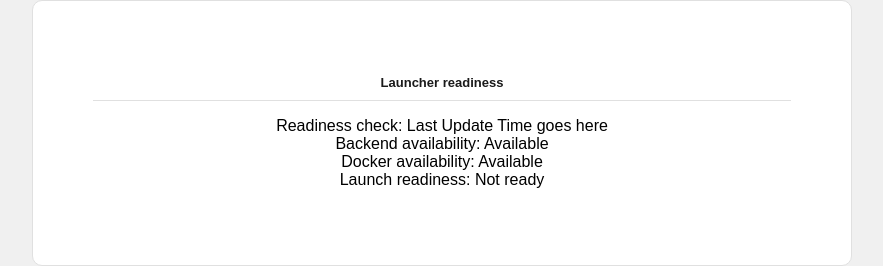
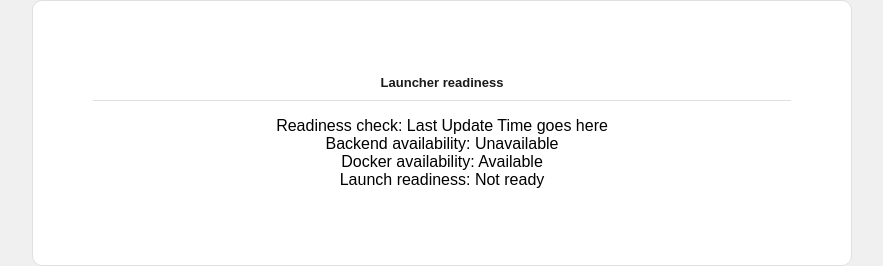
Before and after one commit to alyaver/DockVision, a React (Vite) app in the folder client/: page /dashboard in a window 1280 px wide. Shown: the part 828-1094 px from the top of the page, without its empty margins (198-1081 px from the left). Built offline with nearby package versions, Linux system fonts and the light colour scheme; no server answers.

Commit message:
New Feature, Incomplete, Runs Added a simple check for the backend that updates on refresh

```diff
--- a/client/src/lib/api.js
+++ b/client/src/lib/api.js
@@ -8,7 +8,11 @@ async function parseJson(response) {
   }
 
   return data;
+}
 
+export async function getReadiness() {
+  const response = await fetch(`${API_BASE}/api/readiness`);
+  return parseJson(response);
 }
 
 export async function startSmokeContainer() {
--- a/client/src/pages/Dashboard.jsx
+++ b/client/src/pages/Dashboard.jsx
@@ -2,8 +2,9 @@ import Navigation from '../components/Navigation';
 import { UploadIcon, RunIcon, SettingsIcon, EmptyIcon } from '../components/Icons';
 import '../Dashboard.css';
 import '../NavBar.css';
-import { useState } from "react";
+import { useEffect, useState } from "react";
 import { useNavigate } from 'react-router-dom';
+import { getReadiness } from '../lib/api';
 
 // fillers for test
 const RECENT_RUNS = [
@@ -19,8 +20,19 @@ const Dashboard = () => {
   const navigate = useNavigate();
   const [testName, setTestName] = useState("");
   const [Notify, setNotify] = useState([]);
+  const [backendAvailable, setBackendAvailable] = useState(null);
 
   const dismissNotify = (id) => setNotify((n) => n.filter((x) => x.id !== id));
+
+  useEffect(() => {
+    getReadiness()
+      .then((result) => {
+        setBackendAvailable(result.backendAvailable);
+      })
+      .catch(() => {
+        setBackendAvailable(false);
+      });
+  }, []);
 
   function pushNotify(type, title, msg) {
     const id = crypto.randomUUID();
@@ -76,7 +88,7 @@ const Dashboard = () => {
             </div>
             <div className="card-body">
               <div>Readiness check: Last Update Time goes here</div>
-              <div>Backend availability: Available</div>
+              <div>Backend availability: {backendAvailable === null ? 'Checking...' : backendAvailable ? 'Available' : 'Unavailable'}</div>
               <div>Docker availability: Available</div>
               <div>Launch readiness: Not ready</div>
             </div>
```
